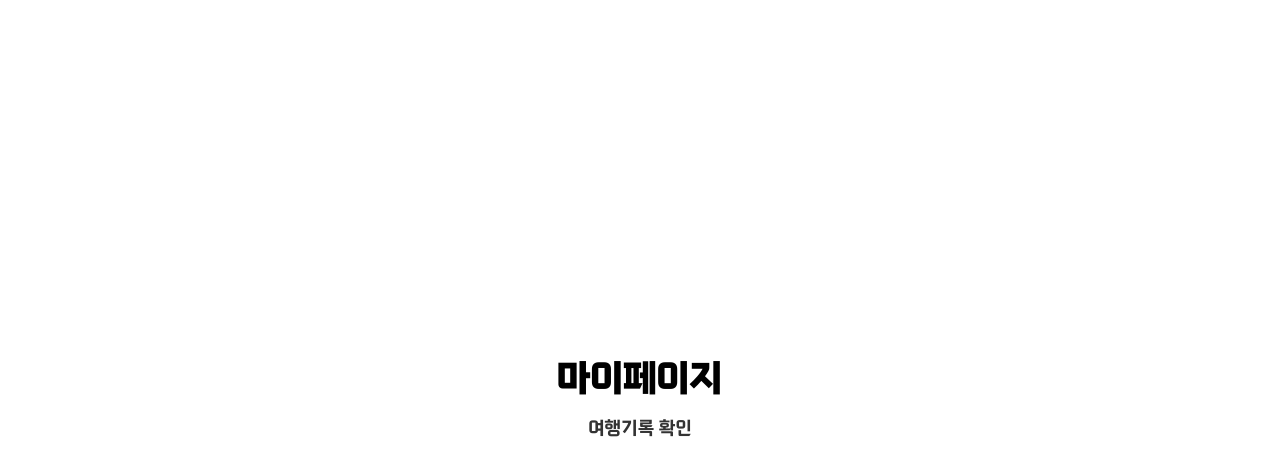
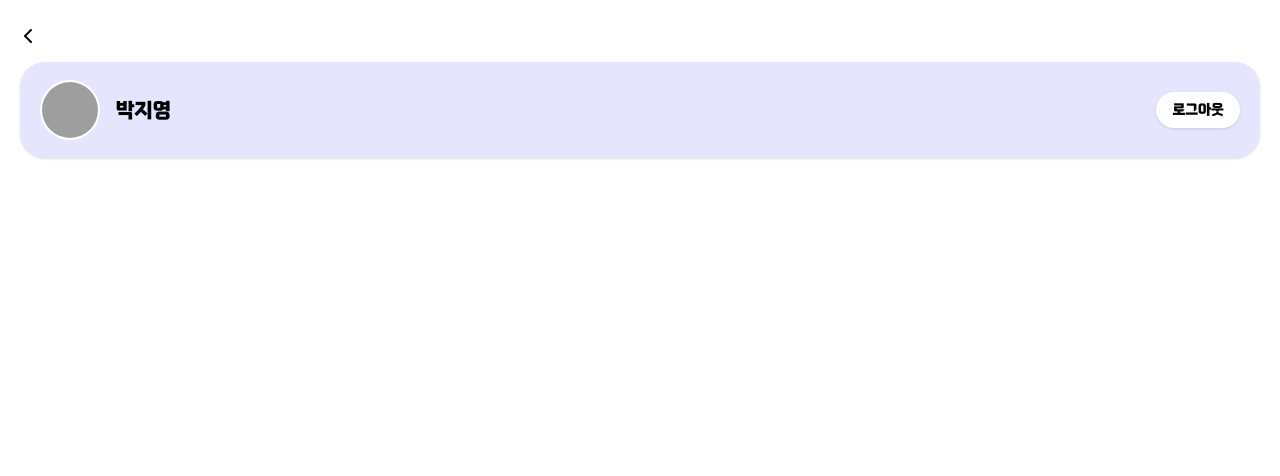
Before and after one commit to seohyun012/Dutch-Trip, a Next.js app: page /mypage in a window 1280 px wide. Shown: the top 476 px of the page. Built offline with nearby package versions, Linux system fonts and the light colour scheme; grey boxes are pictures that could not be loaded.

Commit message:
feat:마이페이지 프로필 박스 생성

```diff
--- a/src/app/mypage/page.tsx
+++ b/src/app/mypage/page.tsx
@@ -1,12 +1,62 @@
 "use client";
 
+import { useRouter } from "next/navigation";
+import { useState, useEffect } from "react";
+import Image from "next/image";
+import { ChevronLeft, Plus, Triangle } from "lucide-react";
+
+
 export default function Mypage() {
+    const router = useRouter();
+
+    {/*임시 기본 데이터*/}
+    const [userData, setUserData] = useState({
+    nickname: "로딩 중...",
+    profileImage: "/default-profile.png"
+    });
+
+    {/*로그인 로직*/}
+    useEffect(() => {
+    // 예: const user = await getKakaoUserInfo();
+    setUserData({
+      nickname: "박지영",
+      profileImage: "/profile.png"
+    });
+  }, []);
+
     return (
-        <main className="bg-white min-h-screen w-full flex flex-col items-center justify-center gap-12 p-5 overflow-hidden">
-            <div className="flex flex-col items-center gap-4">
-        <h1 className="text-4xl font-black text-black">마이페이지</h1>
-        <p className="text-black/80 text-lg">여행기록 확인</p>
-      </div>
+        <main className="bg-white min-h-screen w-full flex flex-col relative items-stretch p-5 overflow-hidden">
+            <div className="w-full flex flex-col gap-1">
+
+            {/* 상단 뒤로가기 버튼 */}
+            <header className="mb-1 ">
+                <button
+                onClick={() => router.back()}
+                className="-ml-2 p-1">
+                    <ChevronLeft size={24} className="text-black"/>
+                </button>
+            </header>
+
+            {/*프로필 정보 박스*/}
+            <section className="bg-[#E5E5FE] rounded-[25px] p-5 h-[12vh] w-full flex items-center justify-between mb-1 shadow-sm aspect-square">
+                    <div className="flex items-center gap-4">
+                        <div className="w-15 h-15 bg-white rounded-full overflow-hidden border-2 border-white">
+                            <Image
+                            src={userData.profileImage}
+                            alt="프로필"
+                            width={64}
+                            height={64}
+                            className="object-cover w-full h-full"
+                            />
+                        </div>
+                        <span className="text-xl font-black text-black">{userData.nickname}</span>
+                    </div>
+                    <button className="bg-white px-4 py-2 rounded-full text-sm font-bold text-black shadow-sm
+                    active:scale-95 transition-transform">
+                    로그아웃
+                    </button>
+            </section>
+            </div>
         </main>
     );
 }
```
